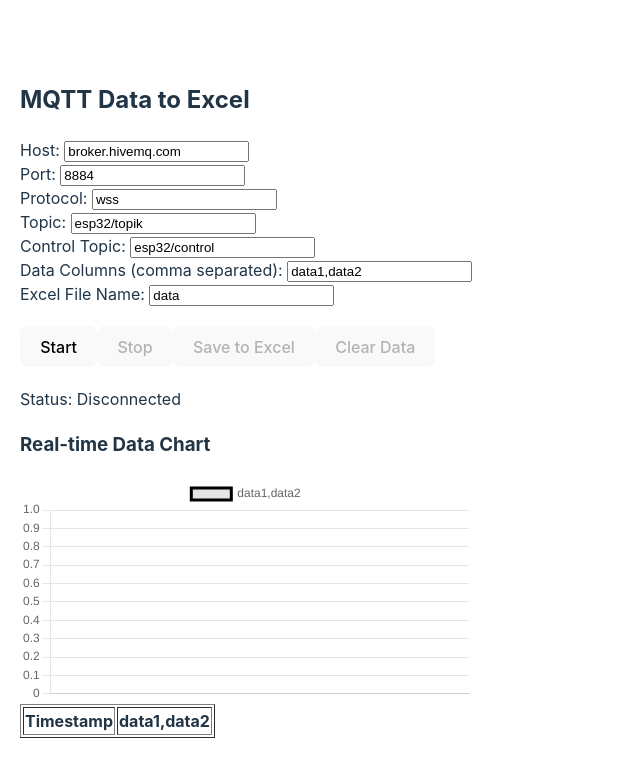
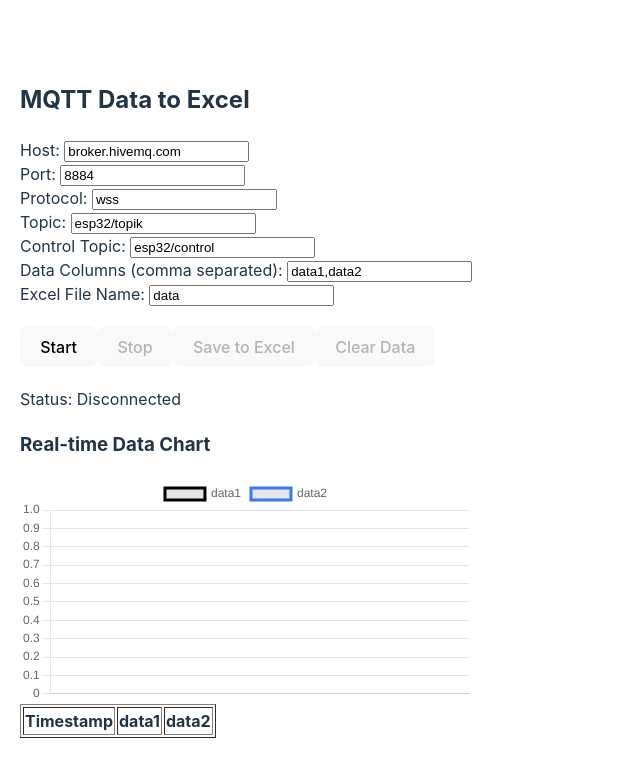
Before and after one commit to masqomar21/mqtt-data-to-save-exel, a React (Vite) app: page / in a window 1280 px wide. Shown: the top 774 px of the page, without its empty margins (0-640 px from the left). Built offline with nearby package versions, Linux system fonts and the light colour scheme.

Commit message:
fix() - fix prod dimanis v2

```diff
--- a/src/App.tsx
+++ b/src/App.tsx
@@ -24,7 +24,7 @@ function App() {
     const [protocol, setProtocol] = useState<string>("wss");
     const [topic, setTopic] = useState<string>("esp32/topik");
     const [controlTopic, setControlTopic] = useState<string>("esp32/control");
-    const [columns, setColumns] = useState<string[]>(["data1,data2"]);
+    const [columns, setColumns] = useState<string[]>(["data1","data2"]);
 
     const [chartData, setChartData] = useState({
         labels: [] as string[],
```
